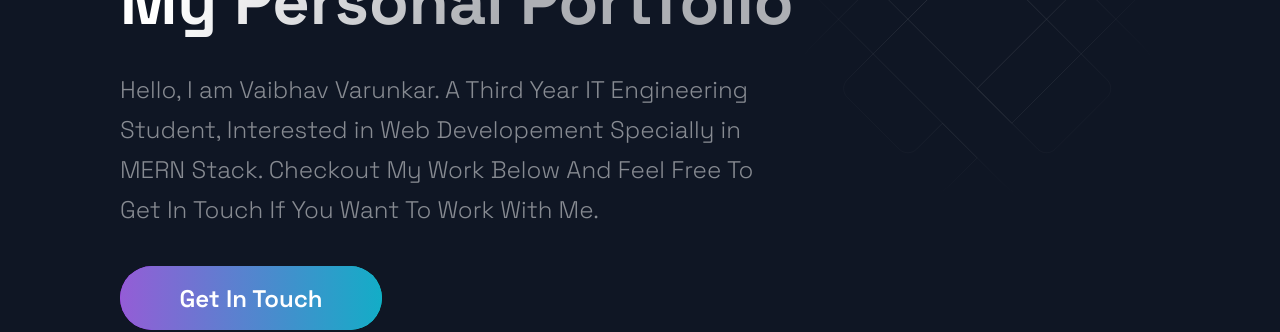
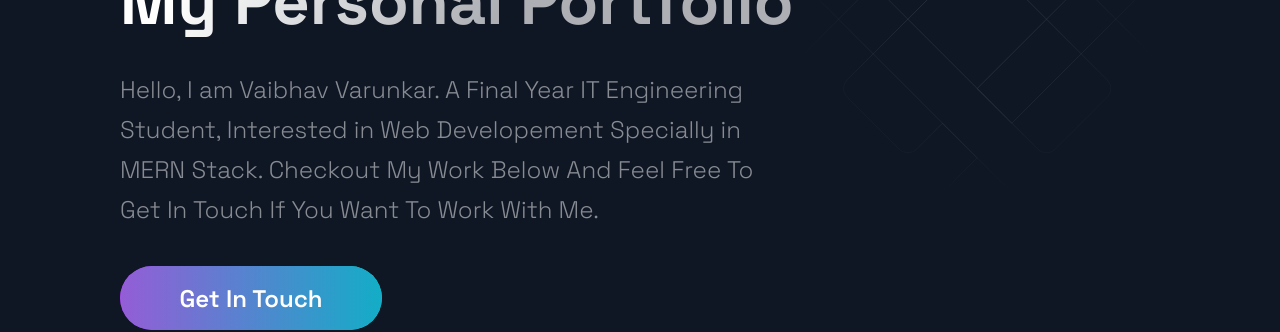
Before and after one commit to vaibhavvarunkar/Portfolio, a Next.js app: page / in a window 1280 px wide. Shown: the part 276-608 px from the top of the page. Built offline with nearby package versions, Linux system fonts and the light colour scheme.

Commit message:
changes resume and timeline to final year.

```diff
--- a/src/components/Hero/Hero.js
+++ b/src/components/Hero/Hero.js
@@ -12,8 +12,8 @@ const Hero = (props) => (
           Welcome To <br></br>
           My Personal Portfolio
         </SectionTitle>
-        <SectionText>Hello, I am Vaibhav Varunkar. A Third Year IT Engineering Student, Interested in Web Developement Specially in MERN Stack. Checkout My Work Below And Feel Free To Get In Touch If You Want To Work With Me.</SectionText>
-        <Button onClick={() => window.location = "mailto:you@youraddress.com"}>Get In Touch</Button>
+        <SectionText>Hello, I am Vaibhav Varunkar. A Final Year IT Engineering Student, Interested in Web Developement Specially in MERN Stack. Checkout My Work Below And Feel Free To Get In Touch If You Want To Work With Me.</SectionText>
+        <Button onClick={() => window.location = "mailto:vaibhavvarunkar2001@gmail.com"}>Get In Touch</Button>
       </LeftSection>
     </Section>
   </div>
```
Also changed, not shown: 1 other file (tests, documents, lock files or other folders).
